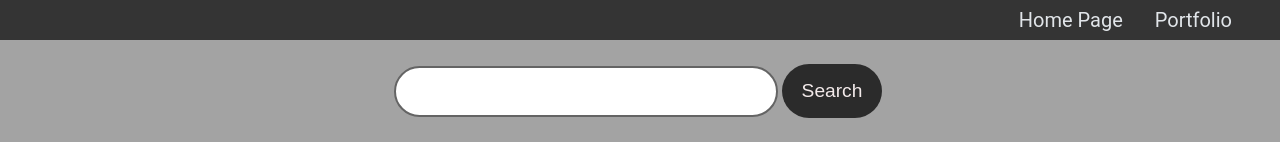
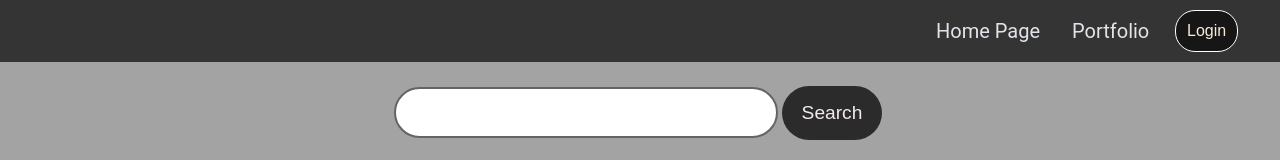
Before and after one commit to HWenSu/picture-web, a React (Create React App) app: page / in a window 1280 px wide. Shown: the top 160 px of the page. Built offline with nearby package versions, Linux system fonts and the light colour scheme; no server answers.

Commit message:
Feat: Login UI

```diff
--- a/src/App.js
+++ b/src/App.js
@@ -2,7 +2,6 @@ import React from "react";
 import { HashRouter, Routes, Route } from "react-router-dom";
 import Layout from "./Layout";
 import HomePage from "./pages/HomePage";
-import About from "./pages/About";
 import Page404 from "./pages/Page404";
 import Portfolio from "./pages/Portfolio";
 
@@ -13,7 +12,6 @@ function App() {
       <Routes>
         <Route path="/" element={<Layout />}>
           <Route index element={<HomePage />}></Route>
-          <Route path="about" element={<About />}></Route>
           <Route path="*" element={<Page404 />}></Route>
           <Route path="portfolio" element={<Portfolio />}></Route>
         </Route>
--- a/src/Layout.js
+++ b/src/Layout.js
@@ -1,6 +1,7 @@
 import { Outlet, Link } from "react-router-dom";
 import React from 'react'
 import Footer from "./components/Footer";
+import Login from "./components/Login";
 import './styles/style.css'
 
 const Layout = () => {
@@ -14,6 +15,9 @@ const Layout = () => {
           <li>
             <Link to="/portfolio">Portfolio</Link>
           </li>
+          <li>
+            <Login/>
+          </li>
         </ul>
       </nav>
       <Outlet />
--- /dev/null
+++ b/src/components/Login.js
@@ -0,0 +1,23 @@
+import React, {useState} from 'react'
+import LoginModal from './LoginModal'
+
+const Login = () => {
+  //Login按鈕點擊狀態
+  const [isClicked, setIsClicked] = useState(false)
+
+  const loginHandler = () => {
+    setIsClicked(!isClicked)
+  }
+
+  return (
+    <>
+    <button onClick={loginHandler} className='login-btn'>
+      Login
+    </button>
+    {isClicked&& <LoginModal/>}
+    </>
+
+  )
+}
+
+export default Login
--- /dev/null
+++ b/src/components/LoginModal.js
@@ -0,0 +1,24 @@
+import React from 'react'
+
+const LoginModal = () => {
+  return (
+    <div className='login-container'>
+      <button className='close-btn'>X</button>
+      <h3>Login</h3>
+      <div className='login-input-area'>
+        <label for='account'>Account:</label>
+        <input type='text' id='account' required></input>
+      </div>
+      <div className='login-input-area'>
+        <label for='password'>Password:</label>
+        <input type='text' id='password' required></input>
+      </div>
+      <div>
+        <p>Don’t you have an account? </p>
+        <button>SignUp</button>
+      </div>
+    </div>
+  )
+}
+
+export default LoginModal
--- a/src/pages/About.js
+++ /dev/null
@@ -1,9 +0,0 @@
-import React from 'react'
-
-const About = () => {
-  return (
-    <div>About</div>
-  )
-}
-
-export default About
--- a/src/styles/_nav.scss
+++ b/src/styles/_nav.scss
@@ -12,11 +12,24 @@ nav {
     }
 
     li {
-      padding: 0.5rem 1rem;
+      margin: auto 0;
+
       a {
         color: rgb(225, 229, 233);
         font-size: 1.25rem;
+        padding: 0 1rem;
       }
+    }
+    .login-btn {
+      border: #ffffff 1px solid ;
+      border-radius: 20px;
+      background-color: rgba(0, 0, 0, 0.578);
+      color: antiquewhite;
+      padding: 0.7rem;
+      font-size: 1rem;
+      margin: 0.6rem;
+      cursor:pointer;
+      position: relative;
     }
   }
 }
--- a/src/styles/style.css
+++ b/src/styles/style.css
@@ -64,11 +64,23 @@ nav ul {
   }
 }
 nav ul li {
-  padding: 0.5rem 1rem;
+  margin: auto 0;
 }
 nav ul li a {
   color: rgb(225, 229, 233);
   font-size: 1.25rem;
+  padding: 0 1rem;
+}
+nav ul .login-btn {
+  border: #ffffff 1px solid;
+  border-radius: 20px;
+  background-color: rgba(0, 0, 0, 0.578);
+  color: antiquewhite;
+  padding: 0.7rem;
+  font-size: 1rem;
+  margin: 0.6rem;
+  cursor: pointer;
+  position: relative;
 }
 
 .search {
@@ -164,4 +176,45 @@ nav ul li a {
     margin: 0.2rem 0.5rem;
     font-size: 12px;
   }
+}
+
+.login-container {
+  display: flex;
+  flex-direction: column;
+  position: fixed;
+  right: 2rem;
+  z-index: 50;
+  padding: 2rem;
+  text-align: center;
+  background-color: rgba(255, 255, 255, 0.286);
+  border-radius: 20px;
+  -webkit-backdrop-filter: blur(30px);
+          backdrop-filter: blur(30px);
+}
+.login-container .close-btn {
+  position: fixed;
+  top: 0.3rem;
+  right: 0.3rem;
+  width: 1.8rem;
+  height: 1.8rem;
+  font-size: 1.1rem;
+  border-radius: 100%;
+}
+.login-container h3 {
+  font-size: 24px;
+  margin-bottom: 0.8rem;
+}
+.login-container .login-input-area {
+  margin: 0.3rem;
+}
+.login-container label {
+  padding-right: 1rem;
+  font-size: 18px;
+}
+.login-container input {
+  border-radius: 10px;
+  padding: 0.2rem;
+}
+.login-container p {
+  margin: 1rem 0;
 }/*# sourceMappingURL=style.css.map */
--- a/src/styles/style.scss
+++ b/src/styles/style.scss
@@ -55,4 +55,5 @@ ul {
 @import "./search";
 @import "./footer";
 @import "./picture";
-@import "./portfolio"
+@import "./portfolio";
+@import './login';
```
Also changed, not shown: src/pages/Dashboard.js (deleted, +0 -12 lines), src/pages/SignUp.js (added, +9 -0 lines), src/styles/_login.scss (added, +44 -0 lines), 1 other file (tests, documents, lock files or other folders).
